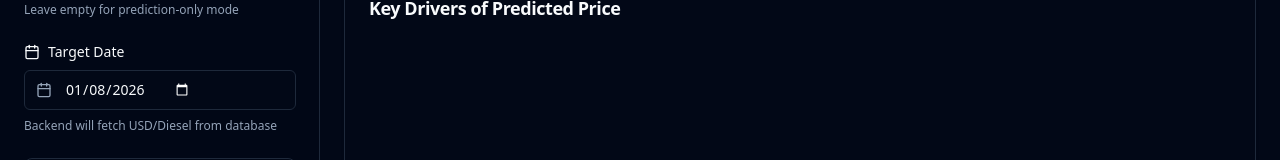
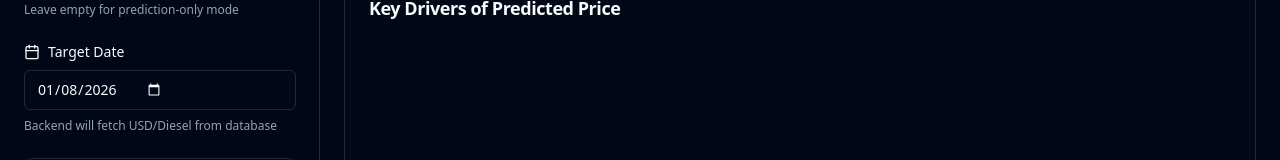
Before and after one commit to afzalariffinZ/retail-price-predictor, a Next.js app in the folder dashboard/: page / in a window 1280 px wide. Shown: the part 527-687 px from the top of the page. Built offline with nearby package versions, Linux system fonts and the light colour scheme.

Commit message:
fixed analytics + ui responsive

```diff
--- a/dashboard/app/layout.tsx
+++ b/dashboard/app/layout.tsx
@@ -29,6 +29,7 @@ export default function RootLayout({
         className={`${geistSans.variable} ${geistMono.variable} antialiased bg-background text-foreground`}
       >
         {children}
+        <Analytics />
       </body>
     </html>
   );
--- a/dashboard/components/sidebar.tsx
+++ b/dashboard/components/sidebar.tsx
@@ -77,7 +77,7 @@ export function Sidebar({
       isOpen && "shadow-2xl md:shadow-none"
     )}>
       <div className={cn(
-        "w-80 p-4 sm:p-6 space-y-4 sm:space-y-6 md:space-y-8 h-full overflow-y-auto transition-opacity duration-300",
+        "w-80 p-4 sm:p-6 space-y-4 sm:space-y-6 md:space-y-8 h-full overflow-y-auto transition-opacity duration-300 pb-20",
         "[&::-webkit-scrollbar]:w-2",
         "[&::-webkit-scrollbar-track]:bg-transparent",
         "[&::-webkit-scrollbar-thumb]:bg-primary/20",
@@ -167,15 +167,12 @@ export function Sidebar({
             <Calendar className="h-4 w-4" />
             Target Date
           </label>
-          <div className="relative">
-            <Input
-              type="date"
-              value={targetDate}
-              onChange={(e) => setTargetDate(e.target.value)}
-              className="w-full pl-10"
-            />
-            <Calendar className="absolute left-3 top-1/2 -translate-y-1/2 h-4 w-4 text-muted-foreground pointer-events-none" />
-          </div>
+          <Input
+            type="date"
+            value={targetDate}
+            onChange={(e) => setTargetDate(e.target.value)}
+            className="w-full [&::-webkit-calendar-picker-indicator]:invert"
+          />
           <p className="text-xs text-muted-foreground">Backend will fetch USD/Diesel from database</p>
         </div>
 
```
